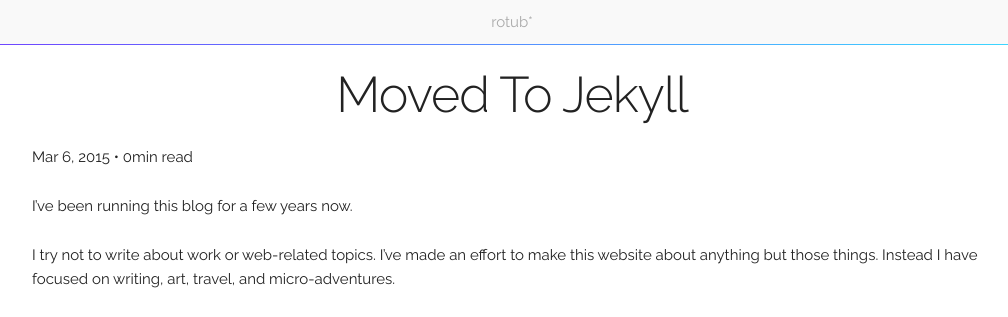
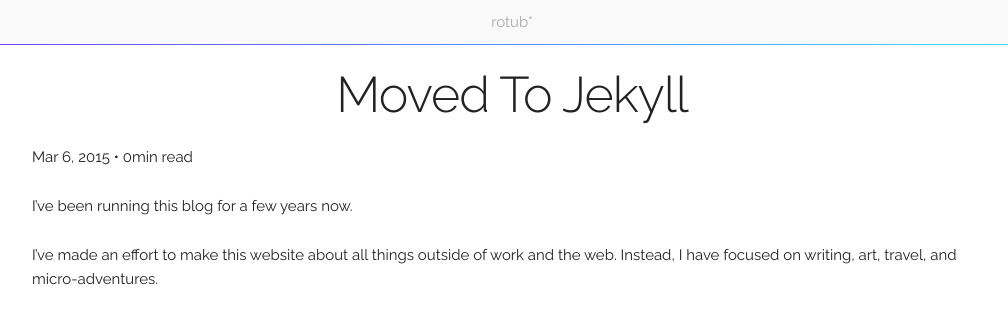
Before and after one commit to rotub/rotub.github.io, a Jekyll site: the page built from _posts/2015-03-06-moved-to-jekyll.markdown, in a window 1280 px wide, cut to the strip 0-317 px from the top of the page. Shown: the whole strip, without its empty margins (128-1136 px from the left). Built offline with Jekyll 4.4.1, drawn with Linux system fonts in a browser that asks for light colours; nearby versions of some CDN libraries.

Commit message:
Updated 2015-03-06-moved-to-jekyll.markdown

```diff
--- a/_posts/2015-03-06-moved-to-jekyll.markdown
+++ b/_posts/2015-03-06-moved-to-jekyll.markdown
@@ -6,4 +6,4 @@ categories: news
 
 I've been running this blog for a few years now.
 
-I try not to write about work or web-related topics. I've made an effort to make this website about anything but those things. Instead I have focused on writing, art, travel, and micro-adventures.
+I've made an effort to make this website about all things outside of work and the web. Instead, I have focused on writing, art, travel, and micro-adventures.
```
